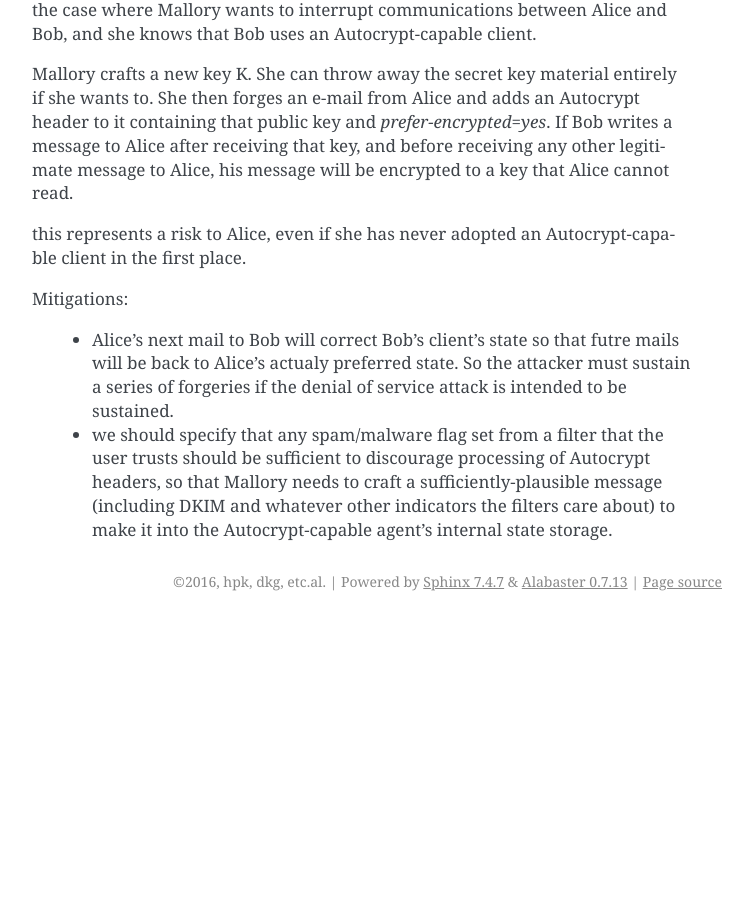
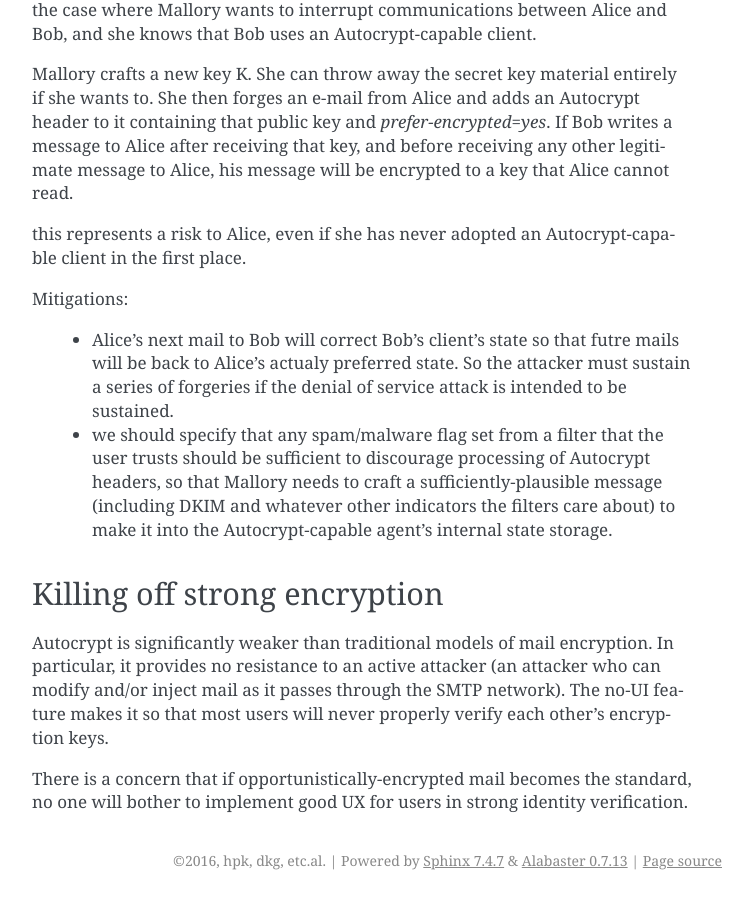
Before and after one commit to autocrypt/autocrypt, a Sphinx documentation site: the page built from doc/ecosystem-dangers.rst, in a window 1280 px wide and 900 px high, scrolled down 1055 px. Shown: the whole window, without its empty margins (388-1141 px from the left). Built offline with Sphinx 7.4.7, drawn with Linux system fonts in a browser that asks for light colours; before the commit the page ends 1676 px from its top, so only the background shows below that; some of the changed text lies outside the part shown.

```diff
--- a/doc/cleanup.rst
+++ b/doc/cleanup.rst
@@ -17,6 +17,4 @@
 
 we should use "email" or "e-mail" consistently in these docs
 
-Avoid Autocrypt-Encryption: -- should be just Autocrypt:
-
 rst markup might need cleanup.
--- a/doc/ecosystem-dangers.rst
+++ b/doc/ecosystem-dangers.rst
@@ -14,8 +14,8 @@
 potential risks.
 
 
-Search
-------
+Failures of Search
+------------------
 
 If Autocrypt clients are incapable of searching encrypted mail, users of
 Autocrypt-capable clients may find e-mail less useful for normal
@@ -74,3 +74,16 @@
    sufficiently-plausible message (including DKIM and whatever other
    indicators the filters care about) to make it into the
    Autocrypt-capable agent's internal state storage.
+
+Killing off strong encryption
+-----------------------------
+
+Autocrypt is significantly weaker than traditional models of mail
+encryption.  In particular, it provides no resistance to an active
+attacker (an attacker who can modify and/or inject mail as it passes
+through the SMTP network).  The no-UI feature makes it so that most
+users will never properly verify each other's encryption keys.
+
+There is a concern that if opportunistically-encrypted mail becomes
+the standard, no one will bother to implement good UX for users in strong
+identity verification.
```
Also changed, not shown: doc/mua-keydiscovery.rst (+4 -4 lines), 1 other file.
